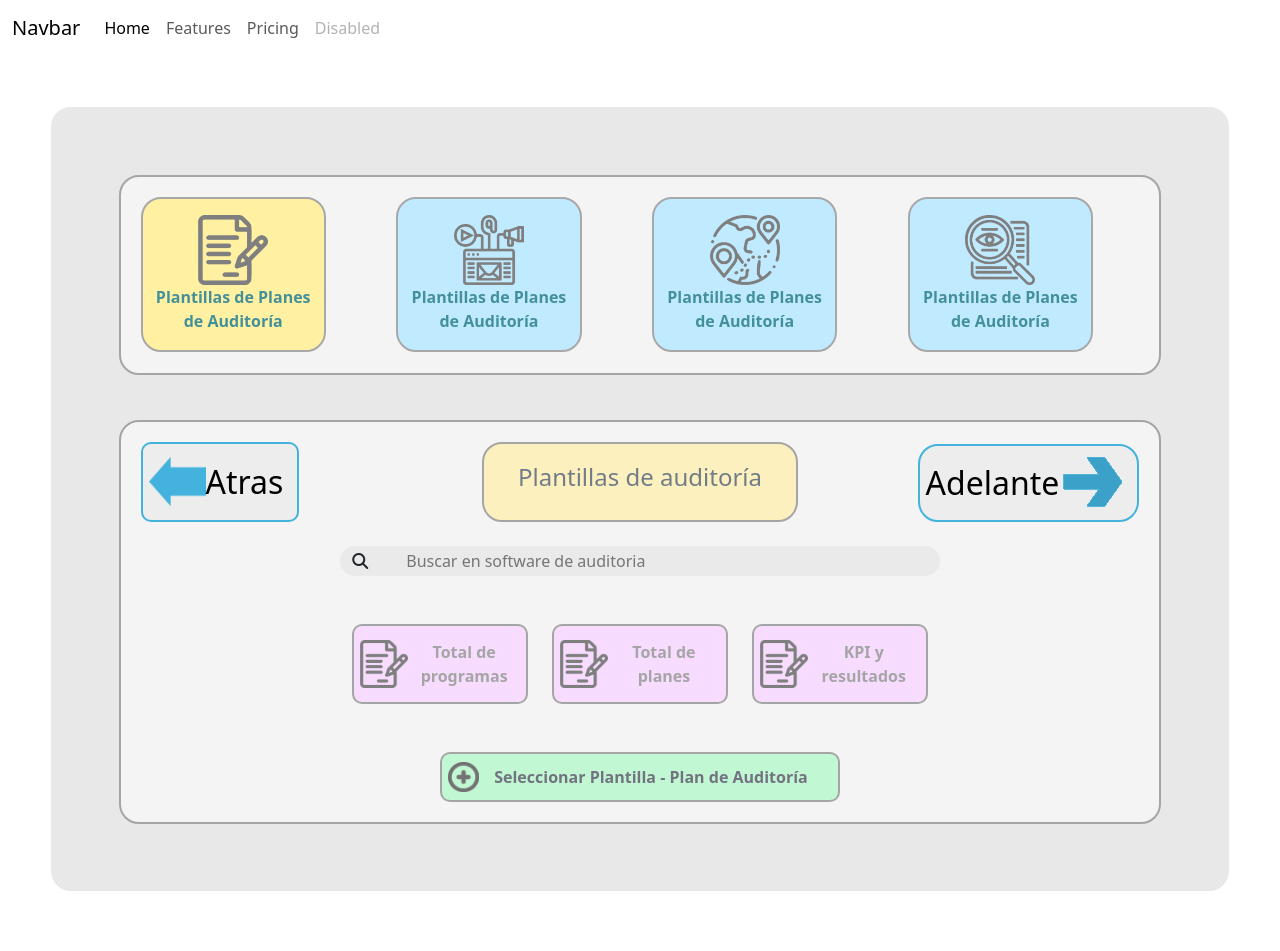
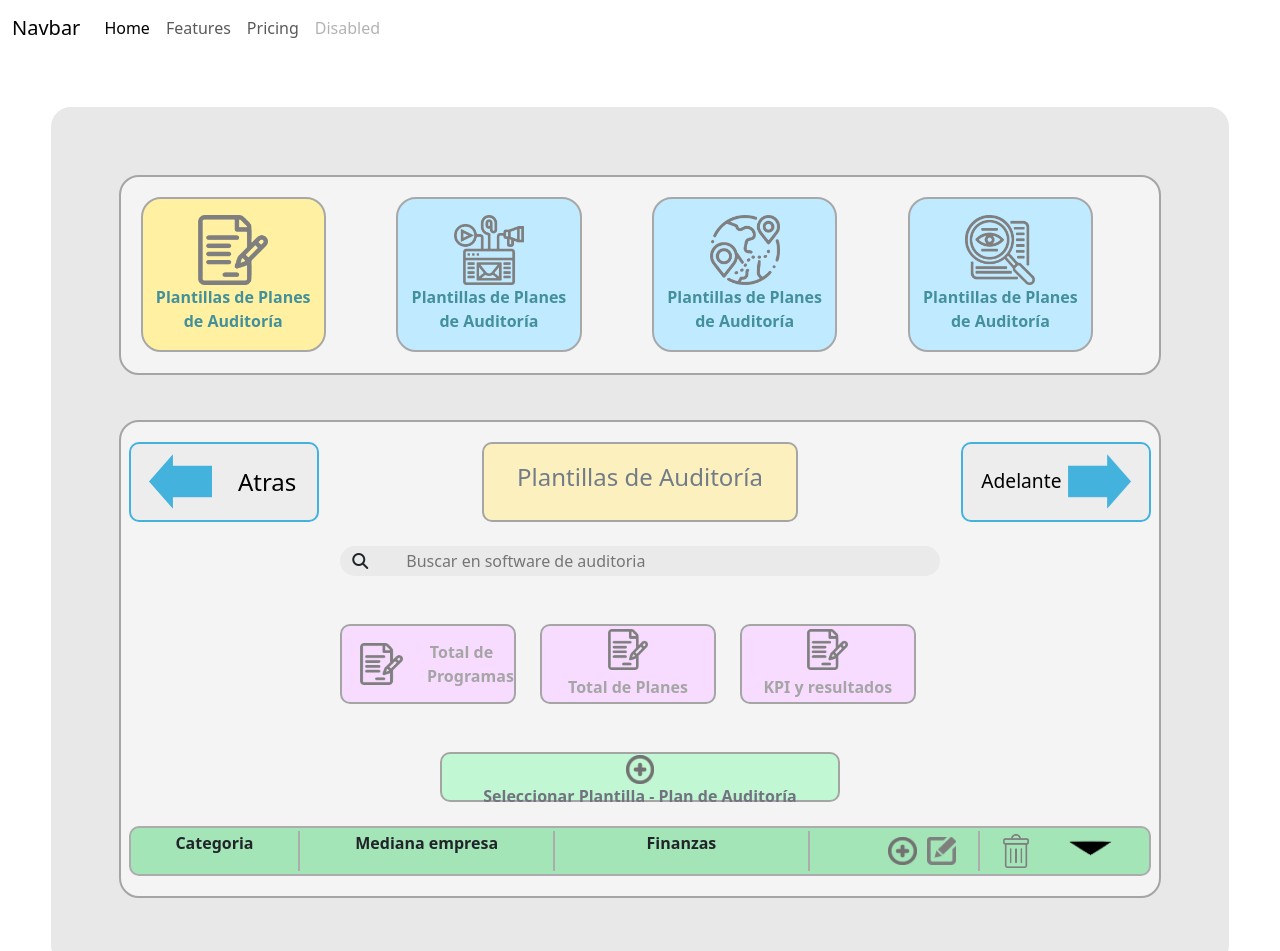
Before and after one commit to Gjuarez22/horasSociales, a React (Create React App) app: page / in a window 1280 px wide. Shown: the top 951 px of the page. Built offline with nearby package versions, Linux system fonts and the light colour scheme.

Commit message:
avanzando

```diff
--- a/src/App.css
+++ b/src/App.css
@@ -69,7 +69,7 @@
 
 .titulo-cuerpo{
   border: 2px solid #A5A5A5;
-  border-radius: 20px;
+  border-radius: 10px;
   background-color :#FCF1BE;
   color:#727C88;
   height: 80px;
@@ -87,3 +87,8 @@ img{
   max-width: 100%;
   height: auto;
 }
+
+.contenedor-item img{
+  margin-right: 10px;
+
+}
--- a/src/Components/BotonCuerpo.jsx
+++ b/src/Components/BotonCuerpo.jsx
@@ -1,5 +1,6 @@
-export function BotonCuerpo({espacioLetraImg, tamanioImgX,tamanioImgY,negrita, tamanioLetra, urlIcono, textoBtn, coloLinea, tamanioX, tamanioY, colorLetra, colorFondo}) {
- const estilo = {
+export function BotonCuerpo({anchoDivTexto, anchoDivImagen,imagenDerecha, rotar, tamanioImgX,tamanioImgY,negrita, tamanioLetra, urlIcono, textoBtn, coloLinea, tamanioX, tamanioY, colorLetra, colorFondo}) {
+
+   const estilo = {
       width: tamanioX,
       height: tamanioY,
       borderRadius: '10px',
@@ -7,18 +8,16 @@ export function BotonCuerpo({espacioLetraImg, tamanioImgX,tamanioImgY,negrita, t
       color:colorLetra,
       fontWeight: negrita ? 'bold' : 'normal',
       border: '2px solid'+coloLinea,
-      display :'flex',
-      alignItems:"center",
-      fontSize:tamanioLetra
-   }
-   const estiloDivLetra = {
-      paddingLeft:espacioLetraImg
+      fontSize:tamanioLetra,
+      alignItems :" center"
+
    }
    return (
-     <button style={estilo} >
+     <button class="row"style={estilo} >
 
-        <img src={urlIcono} alt="Icono"  width={tamanioImgX} height={tamanioImgY}/>
-       <div style={estiloDivLetra}> {textoBtn} </div>
+      {imagenDerecha &&  <div class={anchoDivTexto} >{textoBtn}</div>}
+      <div class={anchoDivImagen} > <img src={urlIcono} alt="Icono"  style={{transform: rotar ? "rotate(180deg)" :"rotate(0deg)", width: tamanioImgX, height:tamanioImgY}}/></div>
+       {!imagenDerecha &&  <div class={anchoDivTexto} >{textoBtn}</div> }
      </button>
     );
   }
--- a/src/Components/CuerpoParteSuperior.jsx
+++ b/src/Components/CuerpoParteSuperior.jsx
@@ -5,38 +5,40 @@ export function CuerpoParteSuperior() {
   return (
     <div >
       <div class="row ">
-        <div class="col-4  text-right">
+        <div class="col-4  d-flex text-right">
           <BotonCuerpo
             urlIcono="../assets/icons/flecha.png"
-            tamanioX="50%"
-            tamanioY="100%"
+            tamanioX="60%"
             colorFondo="#EDEDED"
             coloLinea="#43B2DD"
-            tamanioLetra="2rem"
+            tamanioLetra="1.5rem"
             textoBtn="Atras"
-            tamanioImgX="40%"
+            tamanioImgX="100%"
+            imagenDerecha={false}
+            anchoDivImagen="col-6"
+            anchoDivTexto="col-6"
           />
         </div>
         <div class="col-4 ">
           <div class="titulo-cuerpo">
-            <h4>Plantillas de auditoría</h4>
+            <h4>Plantillas de Auditoría</h4>
           </div>
         </div>
-        <div class="col-4 d-flex justify-content-end">
-          <button
-            class="align-self-end"
-            style={{
-              width: "70%",
-              borderRadius: "20px",
-              backgroundColor: "#EDEDED",
-              border: "2px solid #43B2DD",
-              alignItems: "center",
-              fontSize: "2rem",
-              display: "flex",
-            }}
-          >
-            Adelante <img src="../assets/icons/derecha.png" alt="Icono" />
-          </button>
+
+        <div class="col-4 d-flex  d-flex justify-content-end">
+        <BotonCuerpo
+            urlIcono="../assets/icons/flecha.png"
+            tamanioX="60%"
+            colorFondo="#EDEDED"
+            coloLinea="#43B2DD"
+            tamanioLetra="1.2rem"
+            textoBtn="Adelante"
+            tamanioImgX="100%"
+            rotar ="true"
+            imagenDerecha={true}
+            anchoDivImagen="col-6"
+            anchoDivTexto="col-6"
+          />
         </div>
       </div>
 
@@ -57,10 +59,12 @@ export function CuerpoParteSuperior() {
               colorFondo="#F8DCFF"
               coloLinea="#A5A5A5"
               tamanioLetra="1rem"
-              textoBtn="Total de programas"
-              tamanioImgX="30%"
+              textoBtn="Total de Programas"
+              tamanioImgX="100%"
               colorLetra="#A5A5A5"
               negrita="true"
+              anchoDivImagen="col-5"
+              anchoDivTexto="col-7 "
             />
           </div>
           <div class="col-4">
@@ -72,7 +76,7 @@ export function CuerpoParteSuperior() {
               colorFondo="#F8DCFF"
               coloLinea="#A5A5A5"
               tamanioLetra="1rem"
-              textoBtn="Total de planes"
+              textoBtn="Total de Planes"
               tamanioImgX="30%"
               colorLetra="#A5A5A5"
               negrita="true"
--- a/src/Components/Item.jsx
+++ b/src/Components/Item.jsx
@@ -3,20 +3,31 @@ export function Item({titulo, bgColor}) {
       const estilo = {
           borderRadius: '10px',
           backgroundColor: bgColor,
-        fontWeight:'bold'
+          fontWeight:'bold'  ,
+          border: "2px solid #ACACAC",
+          height:"50px",
+          alignItems :" center"
+      }
+    /* style={{
+          width: "70%",
+          borderRadius: "20px",
+          backgroundColor: "#EDEDED",
 
-    }
-
+          alignItems: "center",
+          fontSize: "2rem",
+          display: "flex",
+        }}*/
       return (
-        /*<div style={estilo}>
-        </div>*/
-        <tr style={estilo}>
-            <td>Categoria</td>
-            <td>Mediana empresa</td>
-            <td>{titulo}</td>
-            <td><img src="../assets/icons/icono_agregar.png" alt="" width="10%" />
-            <img src="../assets/icons/Icono_editar.png" alt="" width="10%" /></td>
-            <td><img src="../assets/icons/Icono_Eliminar.png" alt="" width="10%" />   </td>
-        </tr>
+          <div class="row" style={estilo}>
+              <div class="col-2 text-center" style={{ height:"40px",  borderRight: "2px solid #ACACAC" }}>Categoria</div>
+              <div class="col-3 text-center" style={{ height:"40px",  borderRight: "2px solid #ACACAC" }}>Mediana empresa</div>
+              <div class="col-3 text-center" style={{ height:"40px",  borderRight: "2px solid #ACACAC" }}>{titulo}</div>
+              <div class="col-2 contenedor-item d-flex justify-content-end" style={{ height:"40px",  borderRight: "2px solid #ACACAC" }}><img class="align-self-center" src="../assets/icons/icono_agregar.png" alt="" width="20%" />
+                <img class="align-self-center" src="../assets/icons/Icono_editar.png" alt="" width="20%" /></div>
+              <div class="col-2 row text-center">
+                <div class="col-6"><img  src="../assets/icons/Icono_Eliminar.png" alt="" width="70%" /> </div>
+                <div class="col-6"><img  src="../assets/icons/flechaAbajo.png" alt="" width="100%" /> </div>
+                 </div>
+          </div>
       );
     }
--- a/src/index.js
+++ b/src/index.js
@@ -7,6 +7,7 @@ import { Buscador } from './Components/buscador';
 import {Contenedor} from './Components/Contenedor';
 import {ContenedorPrincipal} from './Components/ContenedorPrincipal';
 import {CuerpoParteSuperior} from './Components/CuerpoParteSuperior';
+import {Item} from './Components/Item';
 
 const root = ReactDOM.createRoot(document.getElementById('root'));
 root.render(
@@ -19,7 +20,8 @@ root.render(
 
        <div class ="cuadro">
           <CuerpoParteSuperior/>
-
+          <br/>
+          <Item bgColor="#A3E5B7" titulo="Finanzas"/>
         </div>
 
 
```
Also changed, not shown: package.json (+9 -1 lines), public/electron.js (added, +33 -0 lines), public/assets/icons/flechaAbajo.png (added), 1 other file (tests, documents, lock files or other folders). Lines whose indentation alone changed are shown as unchanged.
